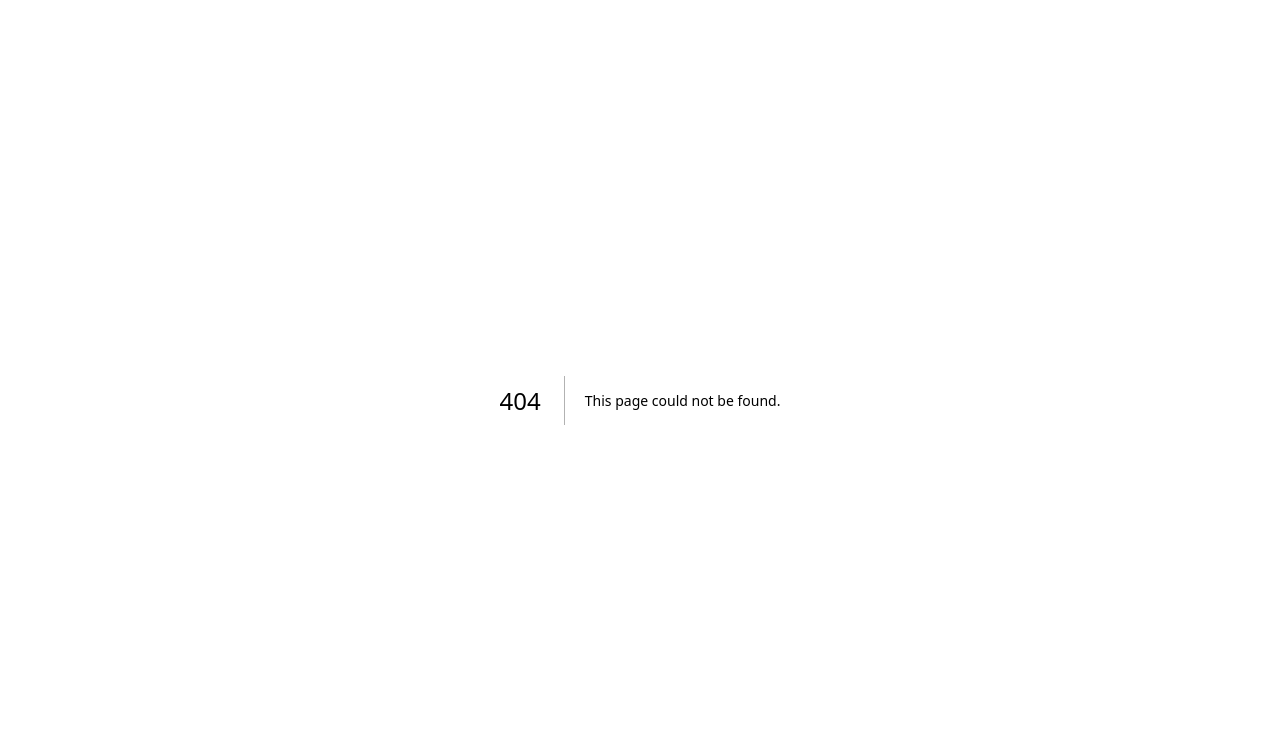
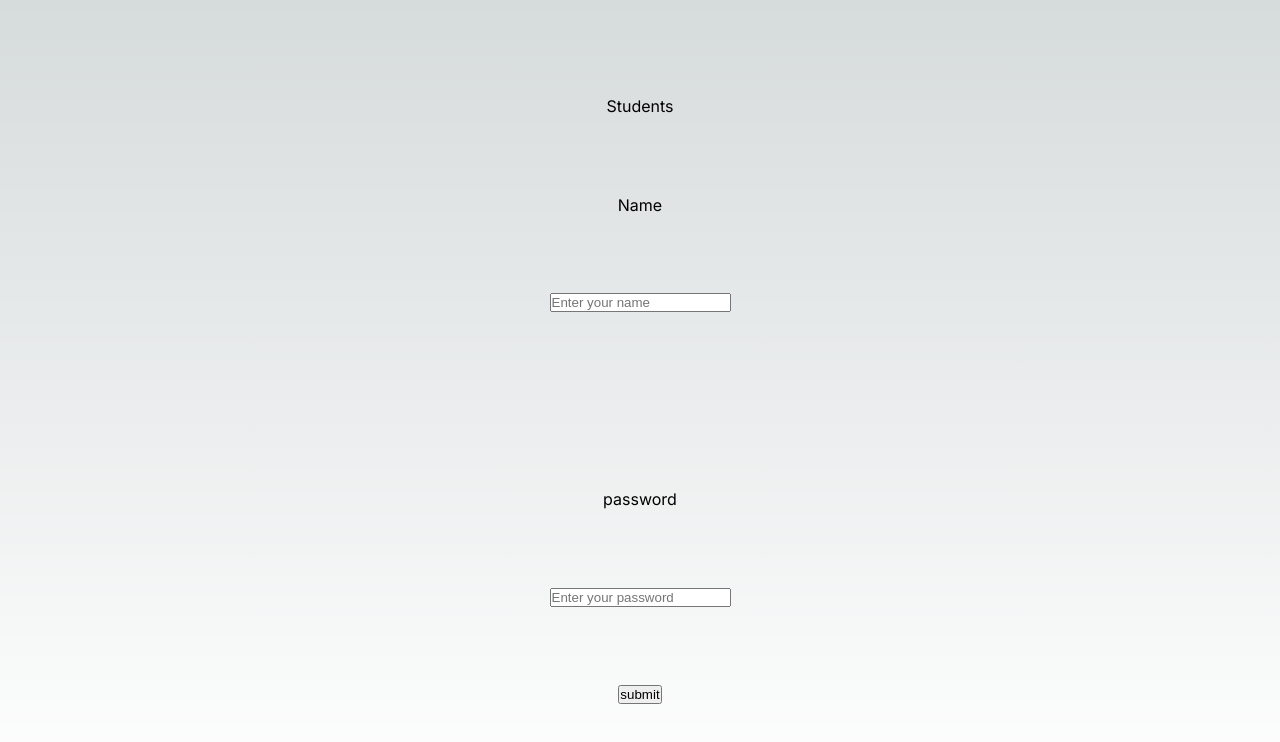
Before and after one commit to sushantskb/Next.Js_Tutorial, a Next.js app: page /login/studentLogin in a window 1280 px wide. Before the commit this address had no page. Shown: the top 742 px of the page. Built offline with nearby package versions, Linux system fonts and the light colour scheme.

Commit message:
nested routing

```diff
--- /dev/null
+++ b/src/app/login/studentLogin/page.js
@@ -0,0 +1,24 @@
+"use client"
+import styles from "../../page.module.css";
+import { useRouter } from 'next/navigation';
+const StudentLogin = () => {
+    const router = useRouter();
+    const navigate = (name) => {
+        router.push(name);
+    }
+  return (
+    <main className={styles.main}>
+      Students
+      <br />
+      <label>Name</label>
+      <input className={styles.input} type='text' name='name' placeholder='Enter your name' />
+      <br />
+      <label>password</label>
+      <input type='password' name='password' placeholder='Enter your password' />
+
+      <button onClick={()=> navigate("/")} type='submit'>submit</button>
+    </main>
+  )
+}
+
+export default StudentLogin
```
Also changed, not shown: src/app/about/aboutCollege/page.js (added, +9 -0 lines).
